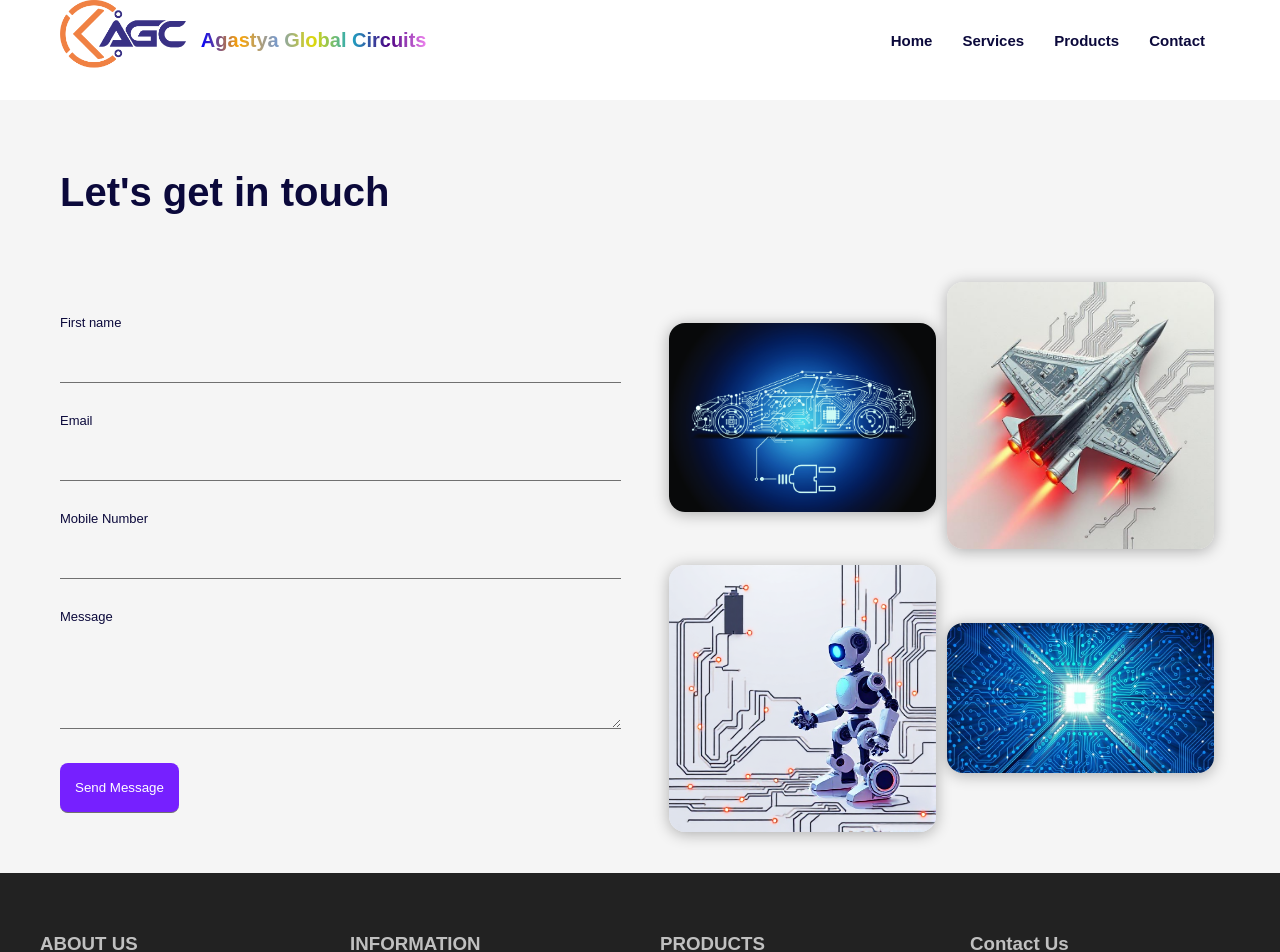
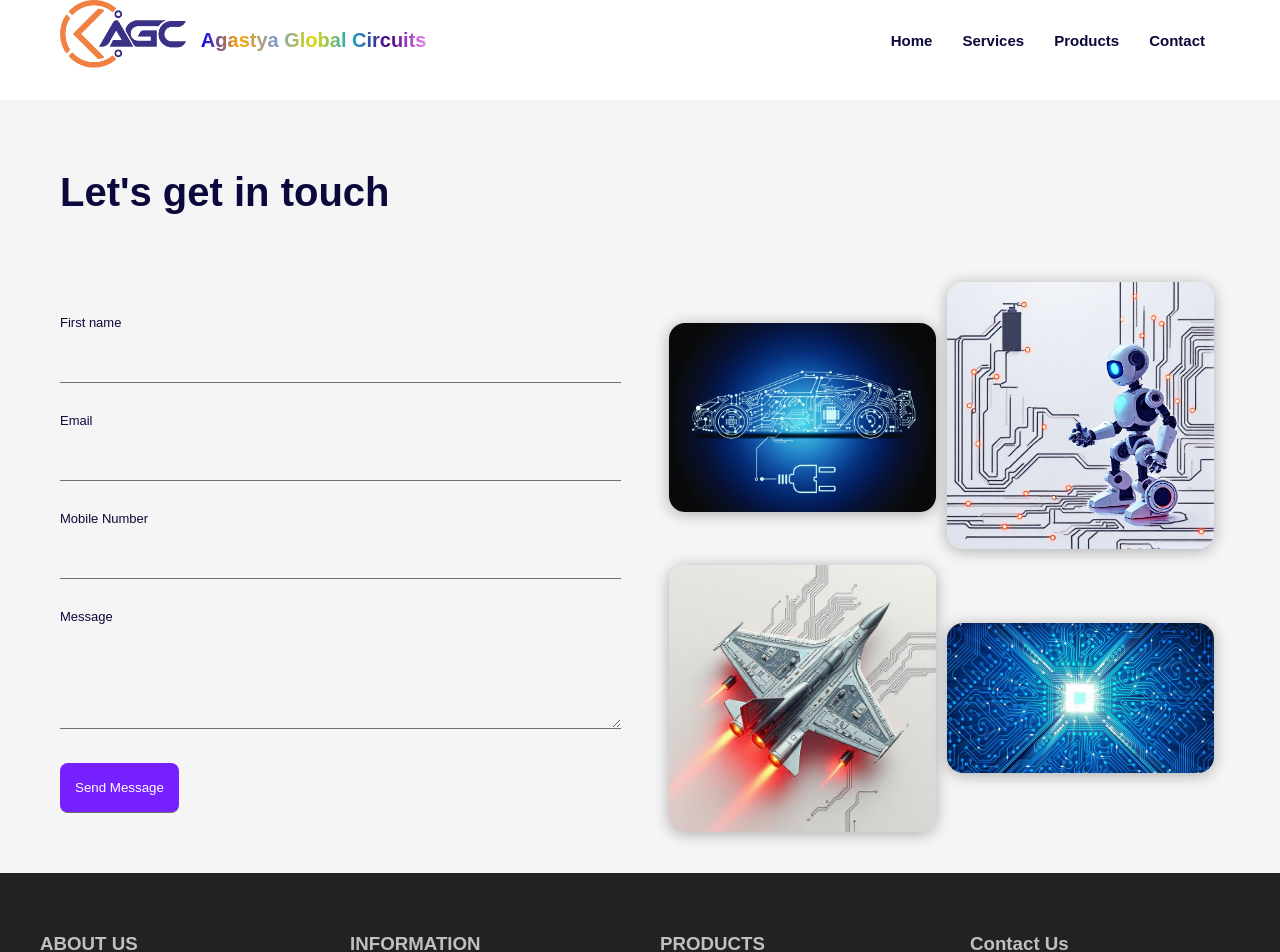
Before and after one commit to Eswar-Agastya/Agastya-React, a React (Create React App) app: page /contact in a window 1280 px wide. Shown: the top 952 px of the page. Built offline with nearby package versions, Linux system fonts and the light colour scheme.

Commit message:
Signed-off-by: venati saikiran <eswarreddy5060@gmail.com>

```diff
--- a/src/components/Sections/Contact.jsx
+++ b/src/components/Sections/Contact.jsx
@@ -75,12 +75,12 @@ export default function Contact() {
                     <img src={ContactImg1} alt="office" />
                   </AddImgWrapper>
                   <AddImgWrapper>
-                    <img src={ContactImg2} alt="office" />
+                    <img src={ContactImg4} alt="office" />
                   </AddImgWrapper>
                 </div>
                 <div className="flexNullCenter">
                   <AddImgWrapper>
-                    <img src={ContactImg4} alt="office" />
+                    <img src={ContactImg2} alt="office" />
                   </AddImgWrapper>
                   <AddImgWrapper>
                     <img src={ContactImg3} alt="office" />
```
